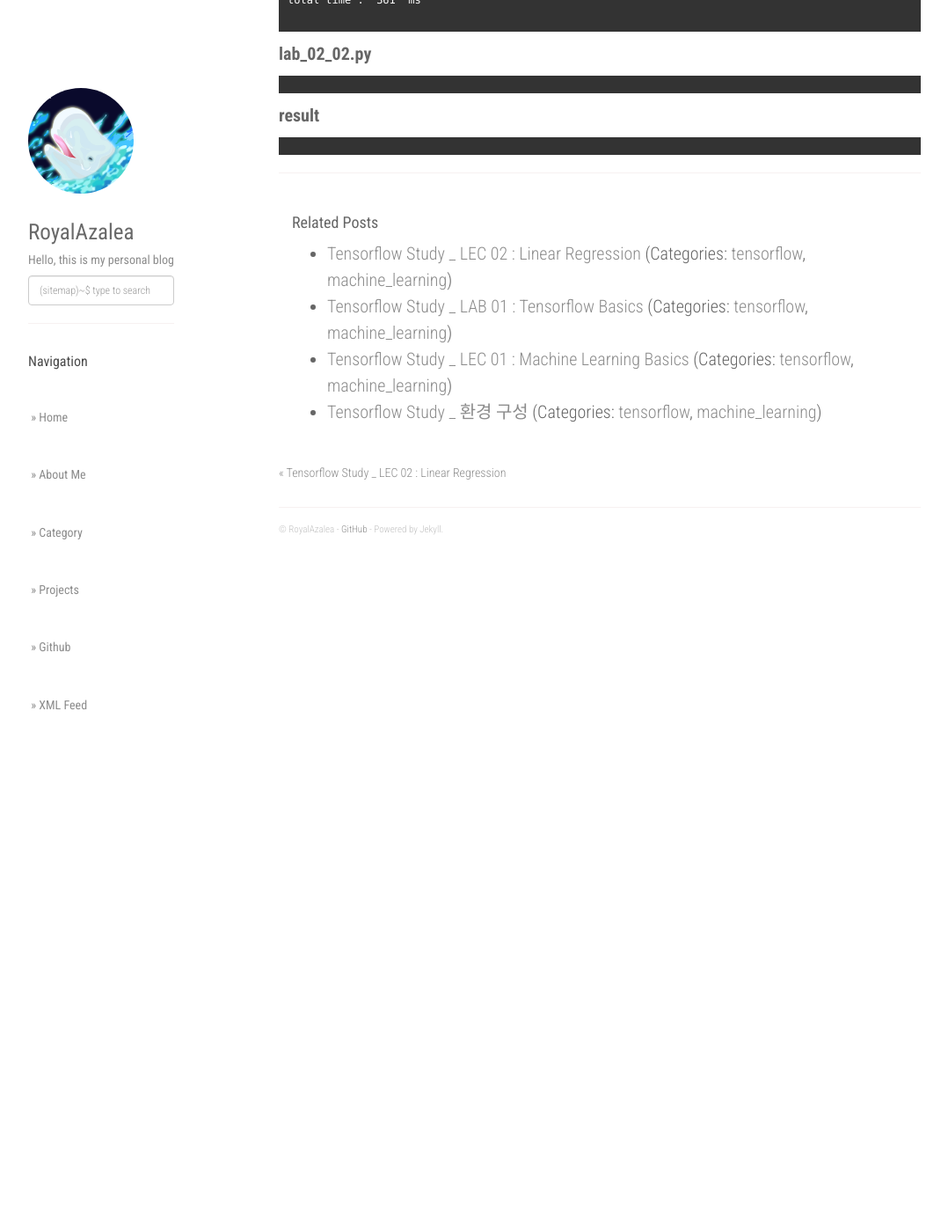
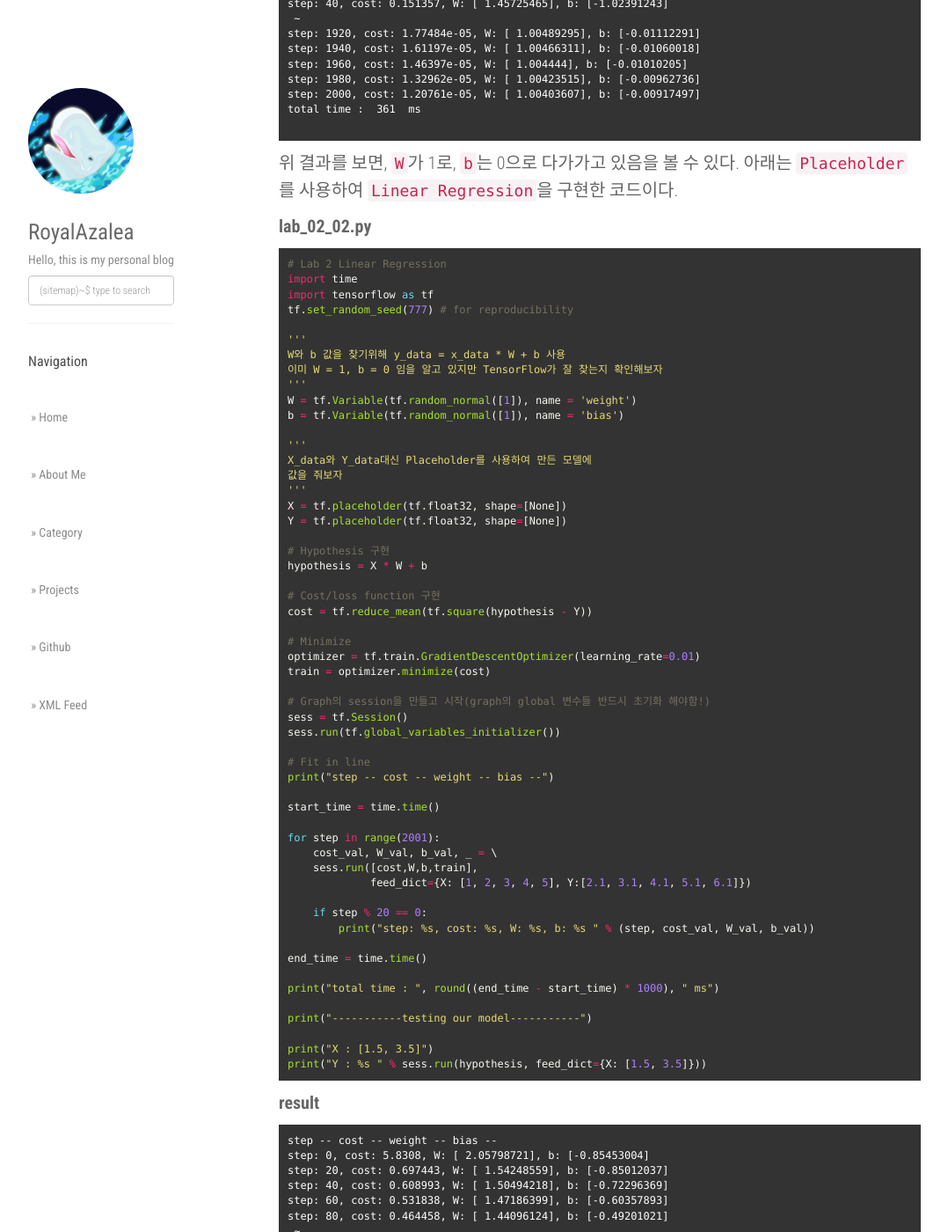
Before and after one commit to RoyalAzalea/RoyalAzalea.github.io, a Jekyll site: the page built from _posts/tensorflow-study/2017-08-28-tensorflow-study2.md, in a window 1280 px wide and 1400 px high, scrolled down 2064 px. Shown: the whole window at 88% size, without its empty margins (53-1131 px from the left). Built offline with Jekyll 4.4.1, drawn with Linux system fonts in a browser that asks for light colours; nearby versions of some CDN libraries; before the commit the page ends 2694 px from its top, so only the background shows below that; some of the changed text lies outside the part shown.

Commit message:
update_post

````diff
--- a/_posts/tensorflow-study/2017-08-28-tensorflow-study2.md
+++ b/_posts/tensorflow-study/2017-08-28-tensorflow-study2.md
@@ -8,8 +8,11 @@ categories: [tensorflow, machine_learning]
 `Tensorflow`를 사용하여 `Linear Regression`을 구현해보자. 구현 과정은 다음과 같다.
 
 1. Graph build
+  : 가설과 `cost`에 대한 함수를 그래프로 만듬
 2. Session run
+  : 학습 Data를 input으로 줌
 3. Update
+  : 내부적으로 `W`와 `b`에 대한 값이 업데이트 됨
 
 
 ## 1. Graph build
@@ -108,13 +111,102 @@ total time :  361  ms
 
 ```
 
+
+위 결과를 보면, `W`가 1로, `b`는 0으로 다가가고 있음을 볼 수 있다. 아래는
+`Placeholder`를 사용하여 `Linear Regression`을 구현한 코드이다.
+
+
 **lab_02_02.py**
 
 ```python
+# Lab 2 Linear Regression
+import time
+import tensorflow as tf
+tf.set_random_seed(777) # for reproducibility
+
+'''
+W와 b 값을 찾기위해 y_data = x_data * W + b 사용
+이미 W = 1, b = 0 임을 알고 있지만 TensorFlow가 잘 찾는지 확인해보자
+'''
+W = tf.Variable(tf.random_normal([1]), name = 'weight')
+b = tf.Variable(tf.random_normal([1]), name = 'bias')
+
+'''
+X_data와 Y_data대신 Placeholder를 사용하여 만든 모델에
+값을 줘보자
+'''
+X = tf.placeholder(tf.float32, shape=[None])
+Y = tf.placeholder(tf.float32, shape=[None])
+
+# Hypothesis 구현
+hypothesis = X * W + b
+
+# Cost/loss function 구현
+cost = tf.reduce_mean(tf.square(hypothesis - Y))
+
+# Minimize
+optimizer = tf.train.GradientDescentOptimizer(learning_rate=0.01)
+train = optimizer.minimize(cost)
+
+# Graph의 session을 만들고 시작(graph의 global 변수들 반드시 초기화 해야함!)
+sess = tf.Session()
+sess.run(tf.global_variables_initializer())
+
+# Fit in line
+print("step -- cost -- weight -- bias --")
+
+start_time = time.time()
+
+for step in range(2001):
+    cost_val, W_val, b_val, _ = \
+    sess.run([cost,W,b,train],
+             feed_dict={X: [1, 2, 3, 4, 5], Y:[2.1, 3.1, 4.1, 5.1, 6.1]})
+
+    if step % 20 == 0:
+        print("step: %s, cost: %s, W: %s, b: %s " % (step, cost_val, W_val, b_val))
+
+end_time = time.time()
+
+print("total time : ", round((end_time - start_time) * 1000), " ms")
+
+print("-----------testing our model-----------")
+
+print("X : [1.5, 3.5]")
+print("Y : %s " % sess.run(hypothesis, feed_dict={X: [1.5, 3.5]}))
 ```
 
 
 **result**
 
 ```
+step -- cost -- weight -- bias --
+step: 0, cost: 5.8308, W: [ 2.05798721], b: [-0.85453004]
+step: 20, cost: 0.697443, W: [ 1.54248559], b: [-0.85012037]
+step: 40, cost: 0.608993, W: [ 1.50494218], b: [-0.72296369]
+step: 60, cost: 0.531838, W: [ 1.47186399], b: [-0.60357893]
+step: 80, cost: 0.464458, W: [ 1.44096124], b: [-0.49201021]
+ ~
+step: 1900, cost: 2.05671e-06, W: [ 1.00092793], b: [ 1.09664977]
+step: 1920, cost: 1.79626e-06, W: [ 1.00086725], b: [ 1.09686911]
+step: 1940, cost: 1.56876e-06, W: [ 1.0008105], b: [ 1.09707403]
+step: 1960, cost: 1.37009e-06, W: [ 1.00075734], b: [ 1.0972656]
+step: 1980, cost: 1.19689e-06, W: [ 1.00070786], b: [ 1.09744453]
+step: 2000, cost: 1.04504e-06, W: [ 1.00066149], b: [ 1.09761178]
+total time :  783  ms
+-----------testing our model-----------
+X : [1.5, 3.5]
+Y : [ 2.5986042   4.59992695]
 ```
+
+
+- 세션을 실행할 때 `list`를 사용하여 한꺼번에 실행시켜줄 수 있음
+(ex. `[cost, W, b, train]`)
+
+-  `cost_val`은 `cost`, `W_val`은 `W`, `b_val`은 `b`의 `return`을 받음, 그리고
+`_`는 `train`의 `return`을 받으나 굳이 필요하지 않아서 `_`로 씀
+
+- `Placeholder`를 이용하는 큰 이유중 하나는 만든 모델에 직접 값들을 줄 수 있기 때문이다.
+
+- `Placeholder`를 만들 때, `shape = [None]`을 쓰면 1차원 값을 몇개든 받을 수 있다!
+
+- 학습 후 `hypothesis`에 직접 `X` 값을 주면, 학습모델을 통한 예측값 `Y`를 얻을 수 있음
````
Also changed, not shown: other parts of _posts/tensorflow-study/2017-08-28-tensorflow-study2.md (+1 -1 lines).
